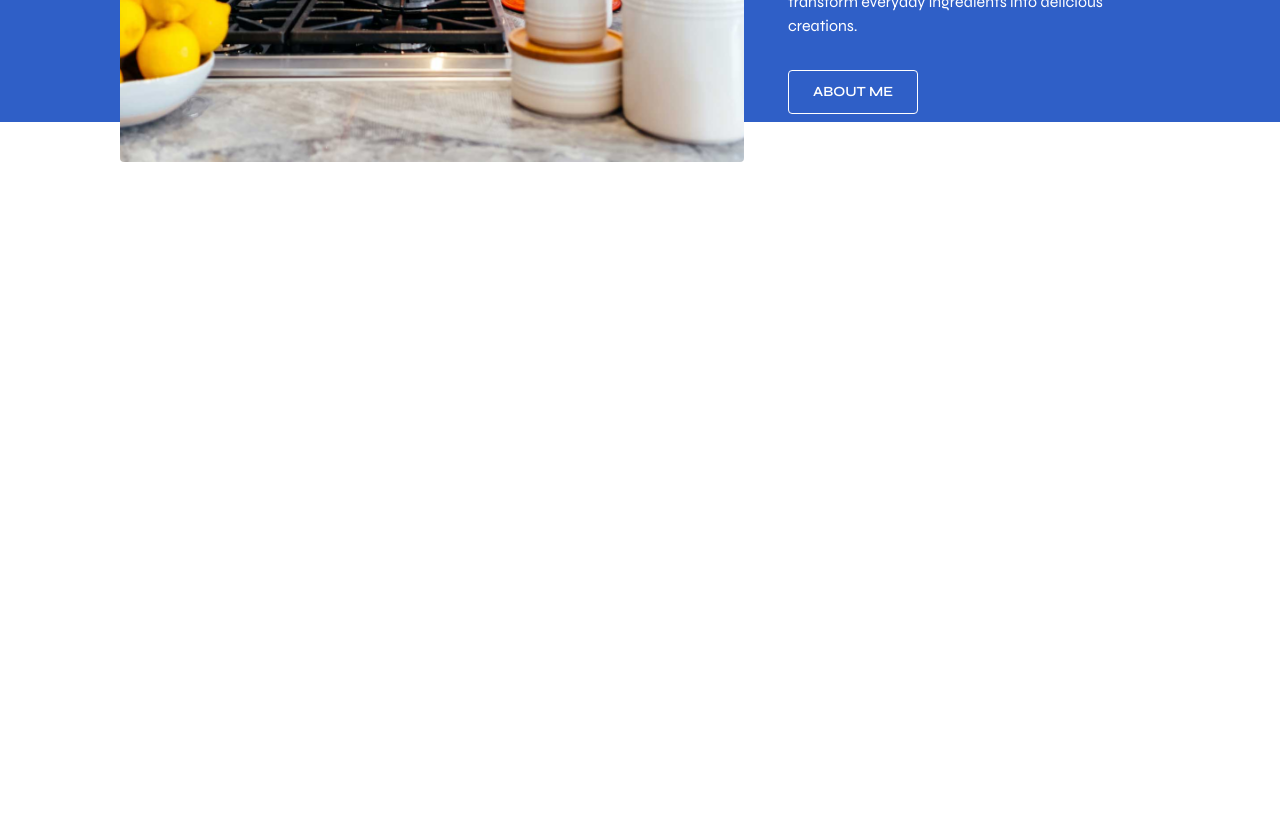
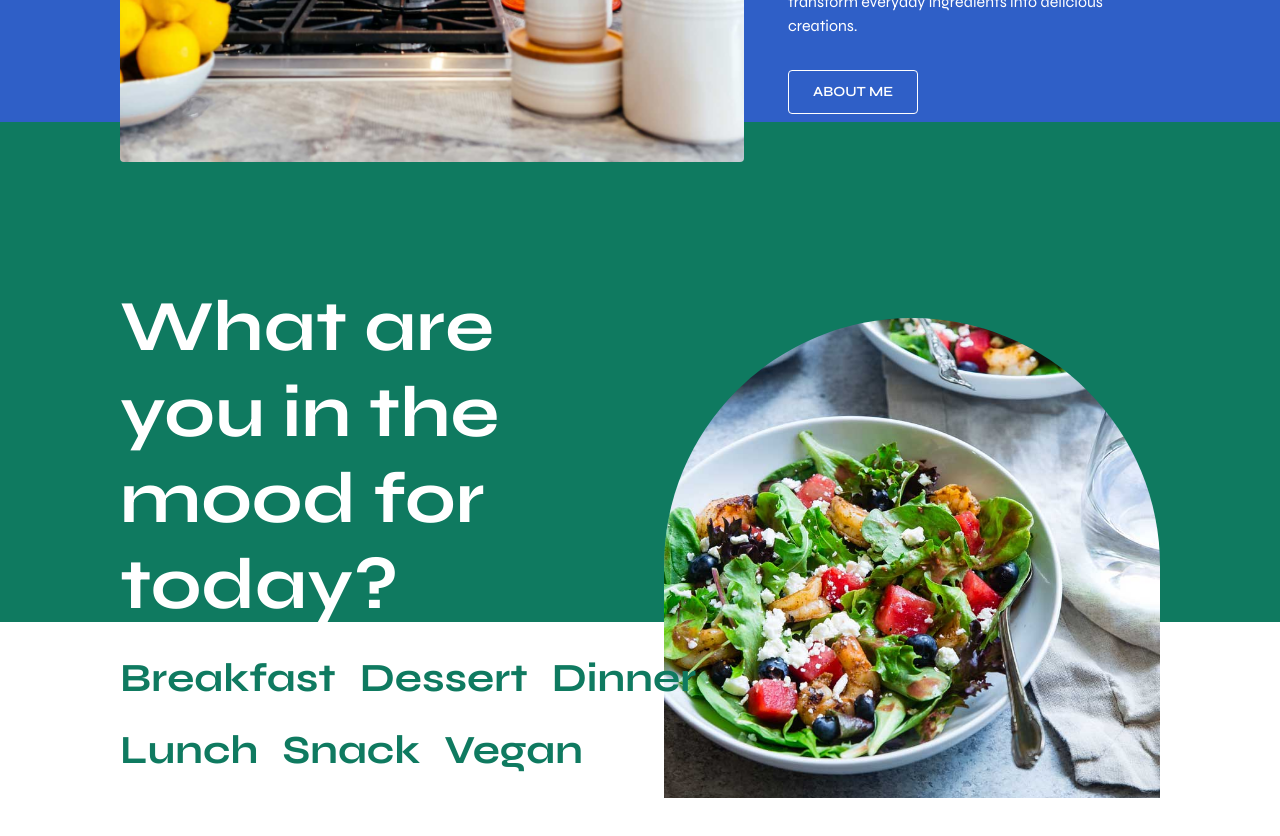
Before and after one commit to giahuy215/all-you-can-eat-recipe, a Vue app: page / in a window 1280 px wide. Shown: the part 3420-4256 px from the top of the page. Before the commit the page ends 3582 px from the top, so only its background shows below. Built offline with nearby package versions, Linux system fonts and the light colour scheme.

Commit message:
feature and refactor: add Mood today view and change logic css font-family

```diff
--- a/src/views/LandingPage.vue
+++ b/src/views/LandingPage.vue
@@ -61,24 +61,24 @@
 	</section>
 	<!-- Meet the cook -->
 	<section class="mt-40">
-		<div class="w-full h-[472px] bg-primary-color font-default">
+		<div class="w-full h-[472px] bg-primary-color">
 			<MainLayout>
-				<div class="relative w-3/5 bg-primary-color">
+				<div class="relative w-3/5">
 					<img
-						class="absolute h-[592px] object-cover object-center -mt-20 rounded"
+						class="comp absolute h-[592px] object-cover object-center -mt-20 rounded"
 						src="../assets/images/cooking-image.jpg"
 					/>
 				</div>
 				<div class="w-2/5 float-right">
 					<div class="mt-16 pl-11 text-white">
-						<h2 class="text-[56px] font-bold">Meet the cook</h2>
-						<p class="mt-2 text-2xl">Sharon Daniels</p>
-						<p class="mt-5">
+						<h2 class="comp text-[56px] font-bold">Meet the cook</h2>
+						<p class="comp mt-2 text-2xl">Sharon Daniels</p>
+						<p class="comp mt-5">
 							Sharon is a passionate home chef with a focus on simplicity. She
 							crafts easy-to-follow recipes that transform everyday ingredients
 							into delicious creations.
 						</p>
-						<div class="w-fit mt-8">
+						<div class="comp w-fit mt-8">
 							<OutlineButton
 								:mainColor="constant.COLOR.WHITE"
 								:textHoverColor="constant.COLOR.PRIMARY"
@@ -88,6 +88,62 @@
 					</div>
 				</div>
 			</MainLayout>
+		</div>
+	</section>
+	<!-- Mood today -->
+	<section>
+		<div class="w-full h-[500px] bg-secondary-color">
+			<MainLayout class="flex flex-row">
+				<div class="w-1/2 pt-[162px]">
+					<div class="comp text-7xl leading-[86px] font-bold text-white">
+						What are you in the mood for today?
+					</div>
+				</div>
+				<div class="relative w-1/2">
+					<img
+						class="comp absolute w-[496px] h-[480px] mt-[196px] right-0 object-cover object-center rounded-t-full rounded-b-md"
+						src="../assets/images/category/lunch.jpeg"
+					/>
+				</div>
+			</MainLayout>
+		</div>
+		<div class="w-full h-64">
+			<main-layout>
+				<div class="comp flex flex-row pt-8 gap-x-6">
+					<div
+						class="text-[40px] leading-[48px] text-secondary-color font-bold cursor-pointer hover:underline"
+					>
+						Breakfast
+					</div>
+					<div
+						class="text-[40px] leading-[48px] text-secondary-color font-bold cursor-pointer hover:underline"
+					>
+						Dessert
+					</div>
+					<div
+						class="text-[40px] leading-[48px] text-secondary-color font-bold cursor-pointer hover:underline"
+					>
+						Dinner
+					</div>
+				</div>
+				<div class="comp flex flex-row pt-6 gap-x-6">
+					<div
+						class="text-[40px] leading-[48px] text-secondary-color font-bold cursor-pointer hover:underline"
+					>
+						Lunch
+					</div>
+					<div
+						class="text-[40px] leading-[48px] text-secondary-color font-bold cursor-pointer hover:underline"
+					>
+						Snack
+					</div>
+					<div
+						class="text-[40px] leading-[48px] text-secondary-color font-bold cursor-pointer hover:underline"
+					>
+						Vegan
+					</div>
+				</div>
+			</main-layout>
 		</div>
 	</section>
 </template>
@@ -135,7 +191,7 @@
 </script>
 
 <style scoped>
-	.font-default {
+	* {
 		font-family: "Syne", sans-serif;
 	}
 
```
